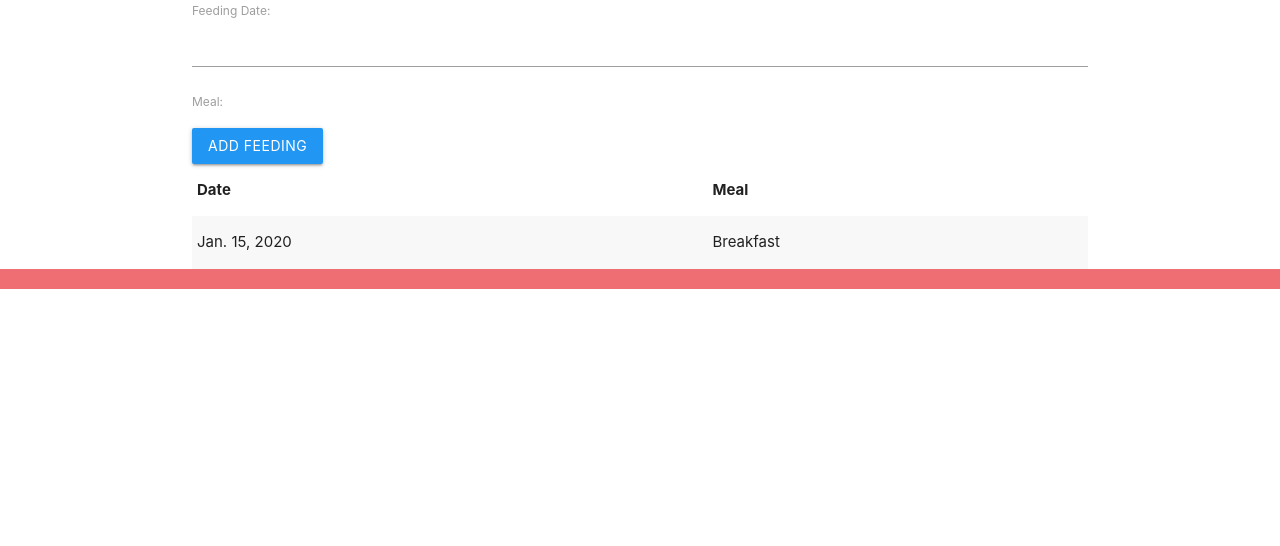
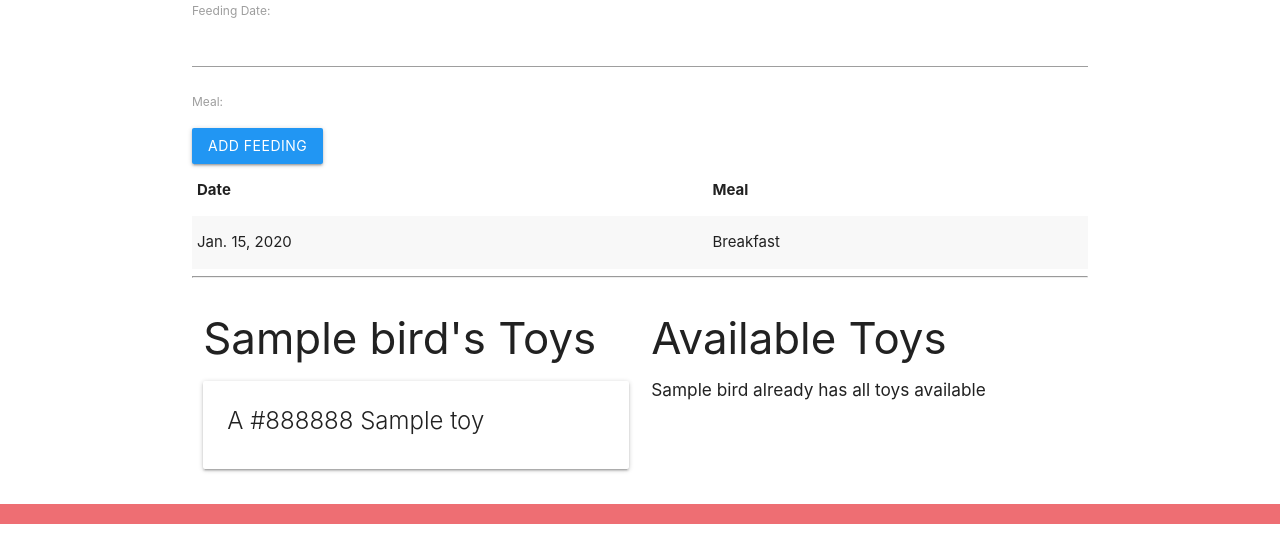
Before and after one commit to scottklein7/bird-collector, a Django app: page /birds/1/ in a window 1280 px wide. Shown: the part 405-951 px from the top of the page. Before the commit the page ends 694 px from the top, so only its background shows below. Run offline with Django 4.2, Linux system fonts and the light colour scheme; tables that the repository leaves empty hold one stand-in row (values such as "Sample post").

Commit message:
Adds assoc for toys and bird

```diff
--- a/main_app/templates/Birds/bird_details.html
+++ b/main_app/templates/Birds/bird_details.html
@@ -45,5 +45,49 @@
         </tbody>
     </table>
 </div>
+<hr>
+
+<div class="row">
+    <div class="col s6">
+        <h3>{{ bird.name }}'s Toys</h3>
+        {% if bird.toys.count %}
+            {% for toy in bird.toys.all %}
+                <div class="card">
+                    <div class="card-content">
+                        <span class="card-title">
+                            A <span class="{{ toy.color.lower }}-text">{{ toy.color }}</span> {{ toy.name }}
+                        </span>
+                    </div>
+                </div>
+            {% endfor %}
+        {% else %}
+            <h6>{{ bird.name }} has no toys at this time </h6>
+        {% endif %}
+    </div>
+
+    <div class="col s6">
+        <h3>Available Toys</h3>
+        {% if toys.count %}
+            {% for toy in toys %}
+                <div class="card">
+                    <div class="card-content">
+                        <span class="card-title">
+                            A <span class="{{ toy.color.lower }}-text">{{ toy.name }}</span>
+                        </span>
+                    </div>
+                    <div class="card-action">
+                        <form action="{% url 'assoc_toy' bird.id toy.id %}" method="POST">
+                            {% csrf_token %}
+                            <button type="submit" class="btn green">Add</button>
+                        </form>
+                    </div>
+                </div>
+            {% endfor %}
+        {% else %}
+            <h6>{{ bird.name }} already has all toys available</h6>
+        {% endif %}
+    </div>
+
+</div>
 </div>
 {% endblock %}
--- a/main_app/urls.py
+++ b/main_app/urls.py
@@ -15,4 +15,5 @@ urlpatterns = [
     path('toys/create/', views.ToyCreate.as_view(), name='toys_create'),
     path('toys/<int:pk>/update/', views.ToyUpdate.as_view(), name='toys_update'),
     path('toys/<int:pk>/delete/', views.ToyDelete.as_view(), name='toys_delete'),
+     path('birds/<int:bird_id>/assoc_toy/<int:toy_id>/', views.assoc_toy, name='assoc_toy'),
 ]
--- a/main_app/views.py
+++ b/main_app/views.py
@@ -28,10 +28,13 @@ def get_bird_index(request):
 def get_bird_details(request, bird_id):
     bird = Bird.objects.get(id=bird_id)
     feeding_form = FeedingForm()
-    return render(request, 'birds/bird_details.html', {
-        'bird': bird,
-        'feeding_form': feeding_form,
-        })
+    toys_cat_doesnt_have = Toy.objects.exclude(id__in = bird.toys.all().values_list('id'))
+
+    return render(request, 'Birds/bird_details.html', {
+       'bird': bird,
+       'feeding_form': feeding_form,
+       'toys': toys_cat_doesnt_have
+    })
 
 
 def add_feeding(request, bird_id):
@@ -40,6 +43,11 @@ def add_feeding(request, bird_id):
         new_feeding = form.save(commit=False)
         new_feeding.bird_id = bird_id
         new_feeding.save()
+    return redirect('details', bird_id=bird_id)
+
+
+def assoc_toy(request, bird_id, toy_id):
+    Bird.objects.get(id=bird_id).toys.add(toy_id)
     return redirect('details', bird_id=bird_id)
 
 
```
Also changed, not shown: main_app/migrations/0003_bird_toys.py (added).
